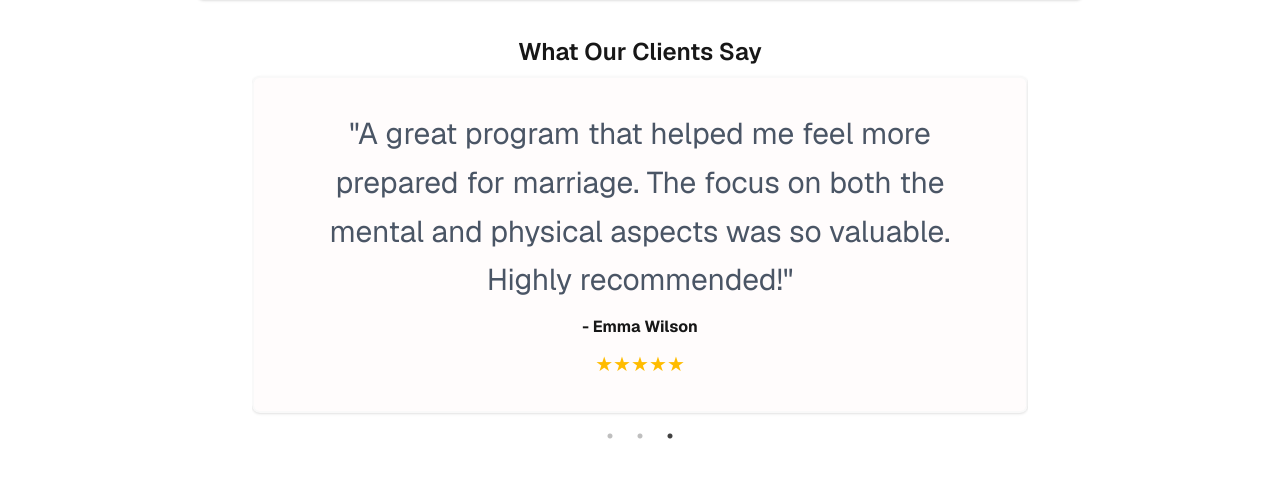
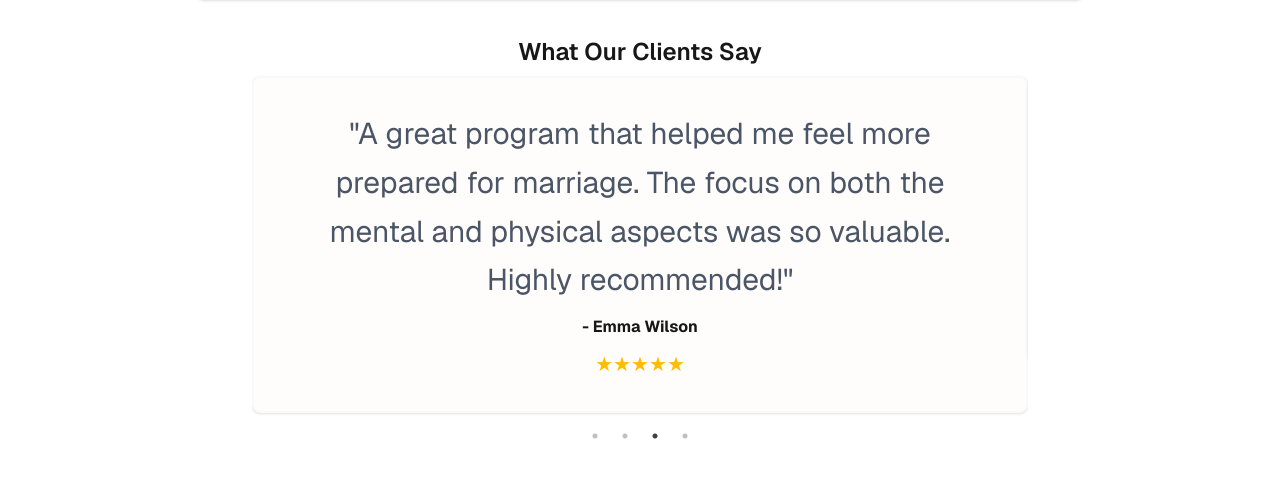
Before and after one commit to SHAJAN29/Illaram_app, a Next.js app: page /home in a window 1280 px wide. Shown: the part 4775-5271 px from the top of the page. Built offline with nearby package versions, Linux system fonts and the light colour scheme.

Commit message:
added one review

```diff
--- a/small_components/ReviewCarousel.tsx
+++ b/small_components/ReviewCarousel.tsx
@@ -23,6 +23,13 @@ const reviews = [
     review:
       "A great program that helped me feel more prepared for marriage. The focus on both the mental and physical aspects was so valuable. Highly recommended!",
     rating: 5,
+  },
+  {
+    id: 4,
+    name: "Priya",
+    review:
+      "I was skeptical at first, but the team at Willaram really knows what they’re doing. Their personalized approach made all the difference for me.",
+    rating: 4,
   },
   // Add more reviews as needed
 ];
```
